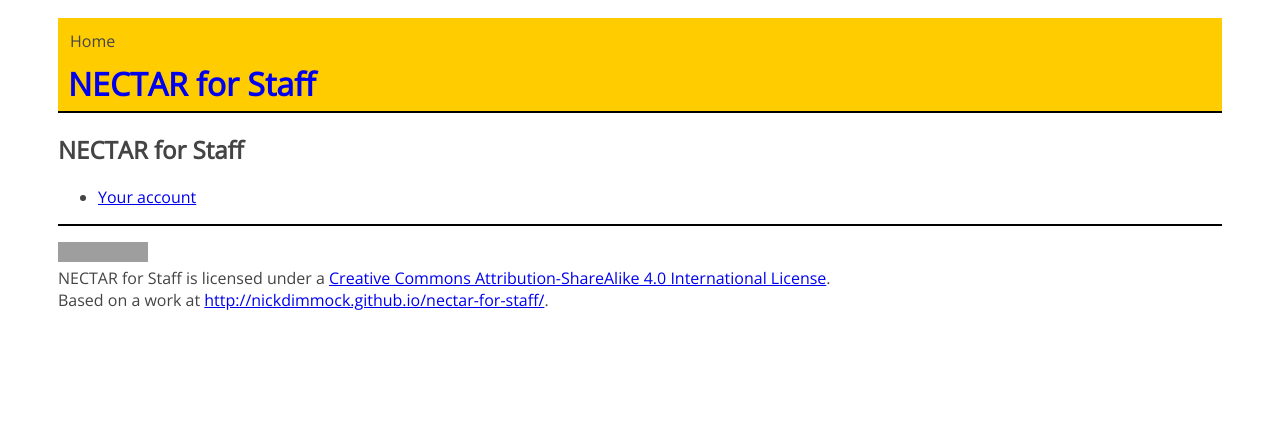
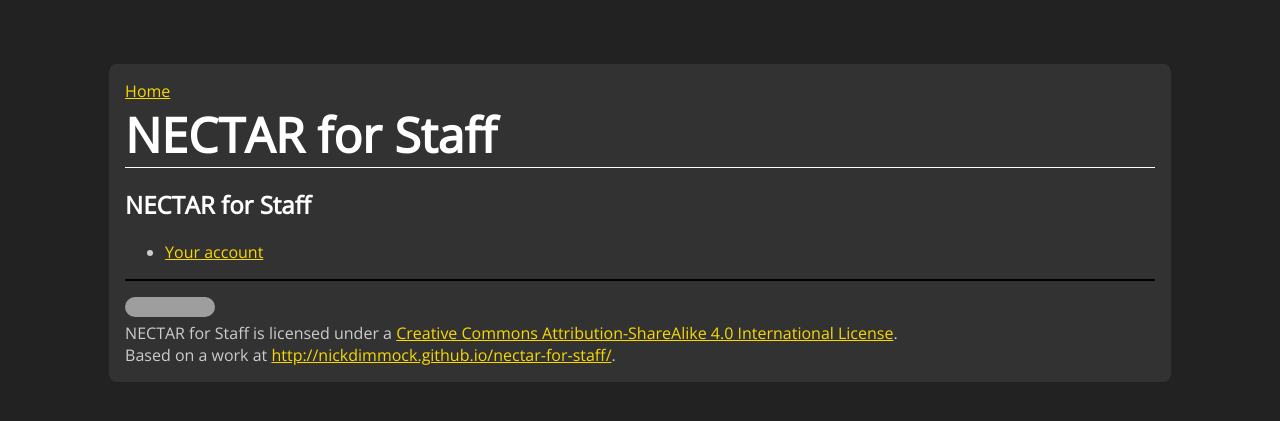
Before and after one commit to NickDimmock/nectar-for-staff-old, a Jekyll site: the page built from index.md, in a window 1280 px wide. Shown: the top 421 px of the page. Built offline with Jekyll 4.4.1, drawn with Linux system fonts in a browser that asks for light colours; nearby versions of some CDN libraries; Markdown is read by kramdown in place of the engine named in the settings; grey boxes are pictures that could not be loaded.

Commit message:
CSS / template changes

```diff
--- a/_layouts/default.html
+++ b/_layouts/default.html
@@ -5,15 +5,16 @@
 		<title>NECTAR for Staff</title>
 		<link href='http://fonts.googleapis.com/css?family=Open+Sans' rel='stylesheet' type='text/css'>
 		<link rel="stylesheet" href="stylesheets/styles.css">
+		<script src="http://ajax.googleapis.com/ajax/libs/jquery/1.11.0/jquery.min.js"></script>
 		<!--[if lt IE 9]>
 		<script src="//html5shiv.googlecode.com/svn/trunk/html5.js"></script>
 		<![endif]-->
 	</head>
 	<body>
+		<div id="page">
 			{% include header.html %}
-      <section>
 			{{ content }}
-      </section>
 			{% include footer.html %}
+		</div>
 	</body>
 </html>
--- a/stylesheets/styles.css
+++ b/stylesheets/styles.css
@@ -1,34 +1,44 @@
 body {
-  padding: 10px 50px;
+  background: #222;
   font-family: "Open Sans", Arial, Helvetica, sans-serif;
-  color: #444;
+  color: #ccc;
+}
+#page {
+	margin: 4em 8%;
+	background: #333232;
+	border-radius: 8px;
+	padding: 1em;
 }
 h1 {
-	margin: 2px;
+	margin: 0;
+	padding: 0;
 }
 h1 a {
-	padding: 4px;
+	font-size: 150%;
+	color: #fff;
+	background: #333232;
 	text-decoration: none;
 }
 h1 a:hover {
-	background: #fa0;
+	color: #f9d900;
+}
+h2 {
+	color: #fff;
+}
+a {
+	color: #f9d900;
+}
+a:hover {
+	color: #f60;
 }
 #footer {
 	border-top: 2px solid #000;
 	padding-top: 1em;
 }
 #header {
-	background: #fc0;
-	padding: 4px;
-	border-bottom: 2px solid #000;
+	border-bottom: 1px solid #fff;
 }
-#nav {
-	padding: 8px;
+img {
+	border: 2px solid #000;
+	border-radius: 10px;
 }
-#nav a{
-	color: #444;
-	text-decoration: none;
-}
-#nav a:hover {
-	color: #000;
-}
```
Also changed, not shown: images/login-link.png (added). Lines whose indentation alone changed are shown as unchanged.
